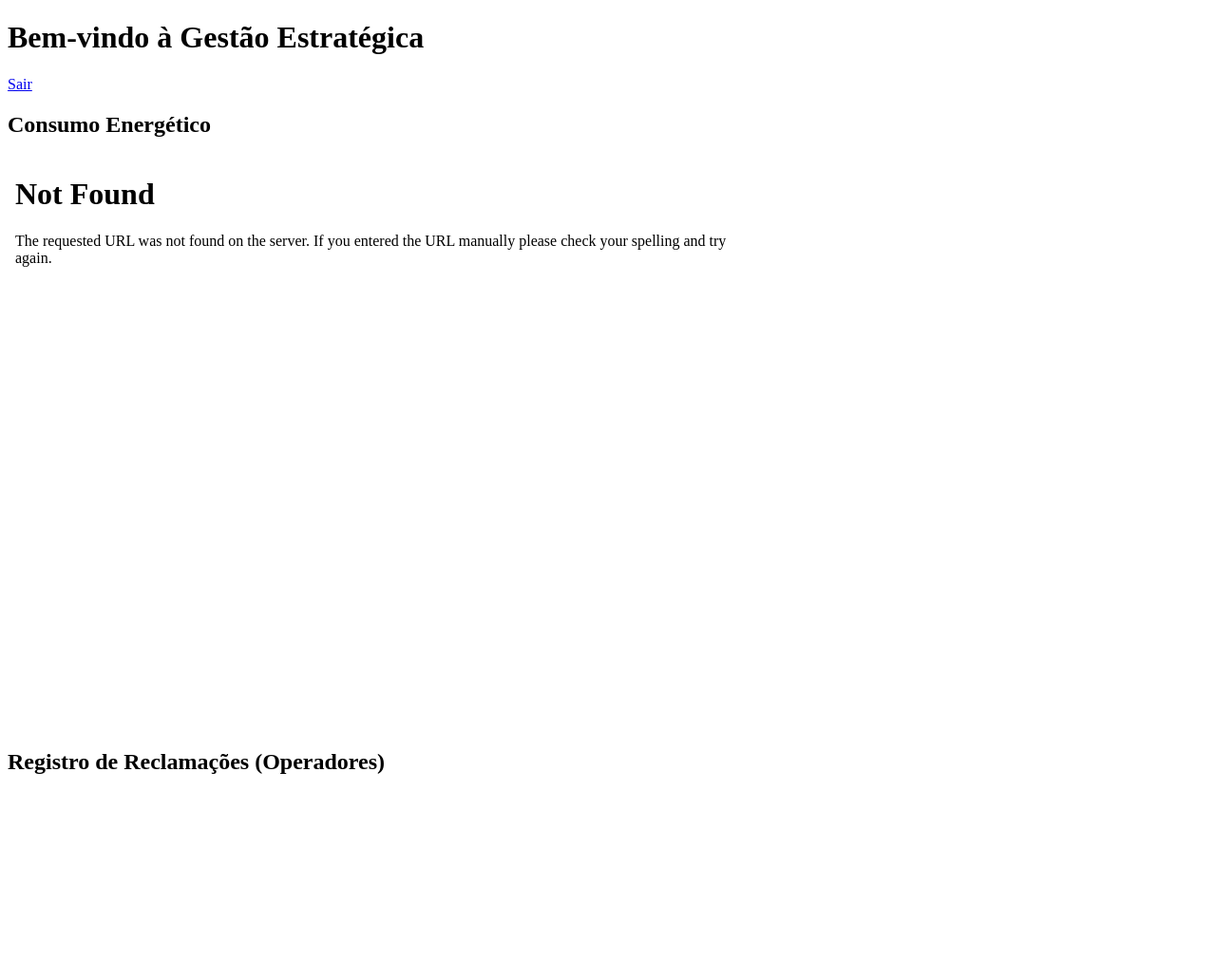
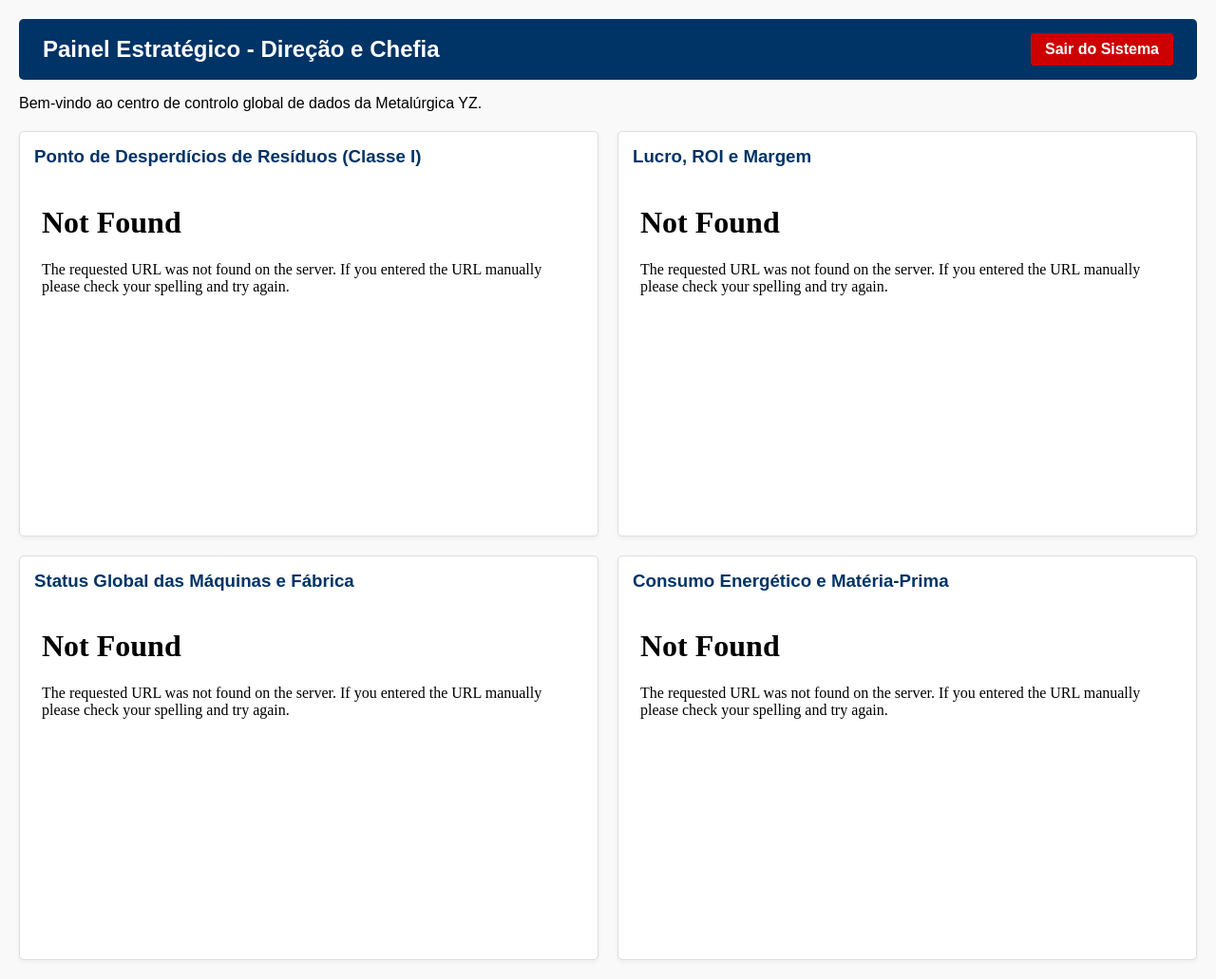
Before and after one commit to luizasilva08/metalurgica_yz, a Flask app: page /chefia in a window 1280 px wide. Shown: the whole page at 95% size. Before the commit the page ends 815 px from the top, so only its background shows below. Run offline with Flask 3, Linux system fonts and the light colour scheme; the visitor is signed in with stand-in values (Sample User, id 1).

Commit message:
Update chefia.html for layout and content changes

```diff
--- a/templates/chefia.html
+++ b/templates/chefia.html
@@ -1,18 +1,46 @@
 <!DOCTYPE html>
-<html>
+<html lang="pt-PT">
 <head>
+    <meta charset="UTF-8">
+    <meta name="viewport" content="width=device-width, initial-scale=1.0">
     <title>Painel da Chefia - YZ Smart Factory</title>
+    <style>
+        body { font-family: Arial, sans-serif; margin: 20px; background-color: #f9f9f9; }
+        .header { display: flex; justify-content: space-between; align-items: center; background-color: #003366; color: white; padding: 15px 25px; border-radius: 5px; }
+        .header h1 { margin: 0; font-size: 24px; }
+        .btn-sair { color: white; text-decoration: none; font-weight: bold; background: #cc0000; padding: 8px 15px; border-radius: 3px; }
+        .btn-sair:hover { background: #a30000; }
+        .dashboard-grid { display: grid; grid-template-columns: 1fr 1fr; gap: 20px; margin-top: 20px; }
+        .card { border: 1px solid #ddd; padding: 15px; border-radius: 5px; background: #fff; box-shadow: 0 2px 4px rgba(0,0,0,0.05); }
+        .card h3 { margin-top: 0; color: #003366; }
+        iframe { width: 100%; height: 350px; border: none; border-radius: 4px; }
+    </style>
 </head>
 <body>
-    <h1>Bem-vindo à Gestão Estratégica</h1>
-    <a href="/logout">Sair</a>
+    <div class="header">
+        <h1>Painel Estratégico - Direção e Chefia</h1>
+        <a href="/logout" class="btn-sair">Sair do Sistema</a>
+    </div>
 
-    <h2>Consumo Energético</h2>
-    <iframe title="Power BI Consumo" width="800" height="600"
-            src="LINK_DE_INCORPORACAO_DO_SEU_POWER_BI"
-            frameborder="0" allowFullScreen="true">
-    </iframe>
+    <p>Bem-vindo ao centro de controlo global de dados da Metalúrgica YZ.</p>
 
-    <h2>Registro de Reclamações (Operadores)</h2>
-    </body>
+    <div class="dashboard-grid">
+        <div class="card">
+            <h3>Ponto de Desperdícios de Resíduos (Classe I)</h3>
+            <iframe src="LINK_DO_SEU_POWER_BI_AQUI" title="Power BI Desperdícios"></iframe>
+        </div>
+        <div class="card">
+            <h3>Lucro, ROI e Margem</h3>
+            <iframe src="LINK_DO_SEU_POWER_BI_AQUI" title="Power BI Lucro"></iframe>
+        </div>
+        <div class="card">
+            <h3>Status Global das Máquinas e Fábrica</h3>
+            <iframe src="LINK_DO_SEU_POWER_BI_AQUI" title="Power BI Maquinas"></iframe>
+        </div>
+        <div class="card">
+            <h3>Consumo Energético e Matéria-Prima</h3>
+            <iframe src="LINK_DO_SEU_POWER_BI_AQUI" title="Power BI Consumo"></iframe>
+        </div>
+    </div>
+</body>
 </html>
```
